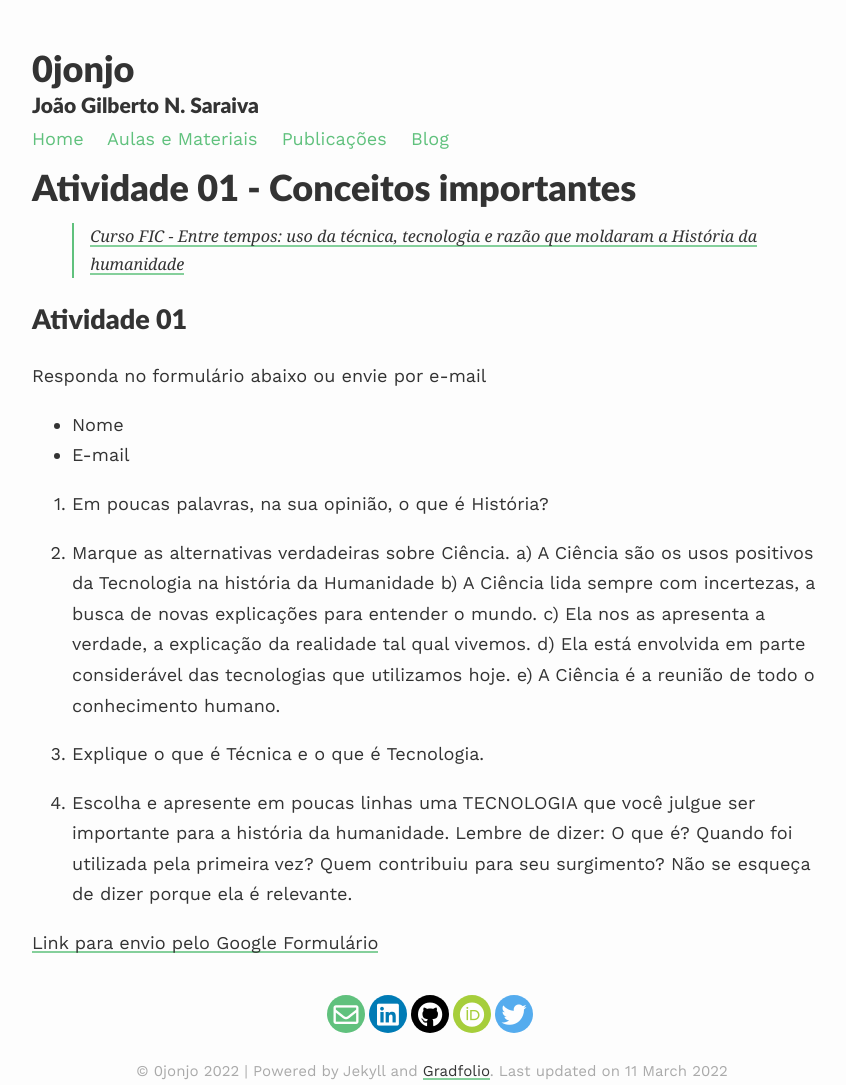
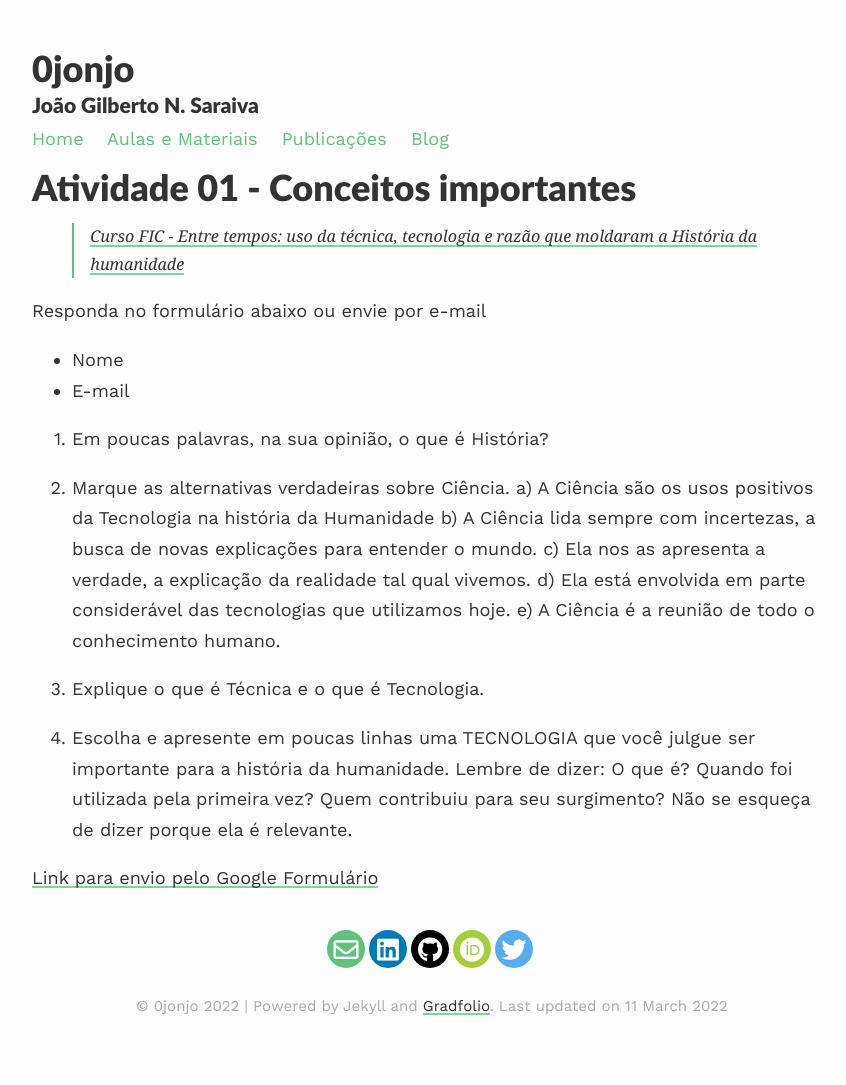
Before and after one commit to 0jonjo/0jonjo.github.io, a Jekyll site: the page built from _pages/atividade01.md, in a window 1280 px wide. Shown: the whole page, without its empty margins (208-1054 px from the left). Built offline with Jekyll 4.4.1, drawn with Linux system fonts in a browser that asks for light colours; nearby versions of some CDN libraries; after the commit the page ends 1020 px from its top, so only the background shows below that.

Commit message:
remove atv subtitle

```diff
--- a/_pages/atividade01.md
+++ b/_pages/atividade01.md
@@ -8,8 +8,6 @@ image: https://live.staticflickr.com/2238/1861148468_1a8408921b_b.jpg
 ---
 
 > [Curso FIC - Entre tempos: uso da técnica, tecnologia e razão que moldaram a História da humanidade](https://0jonjo.github.io/_pages/entre-tempos/)
-
-## Atividade 01
 
 Responda no formulário abaixo ou envie por e-mail
 
```
Also changed, not shown: _pages/atividade02.md (+0 -2 lines).
